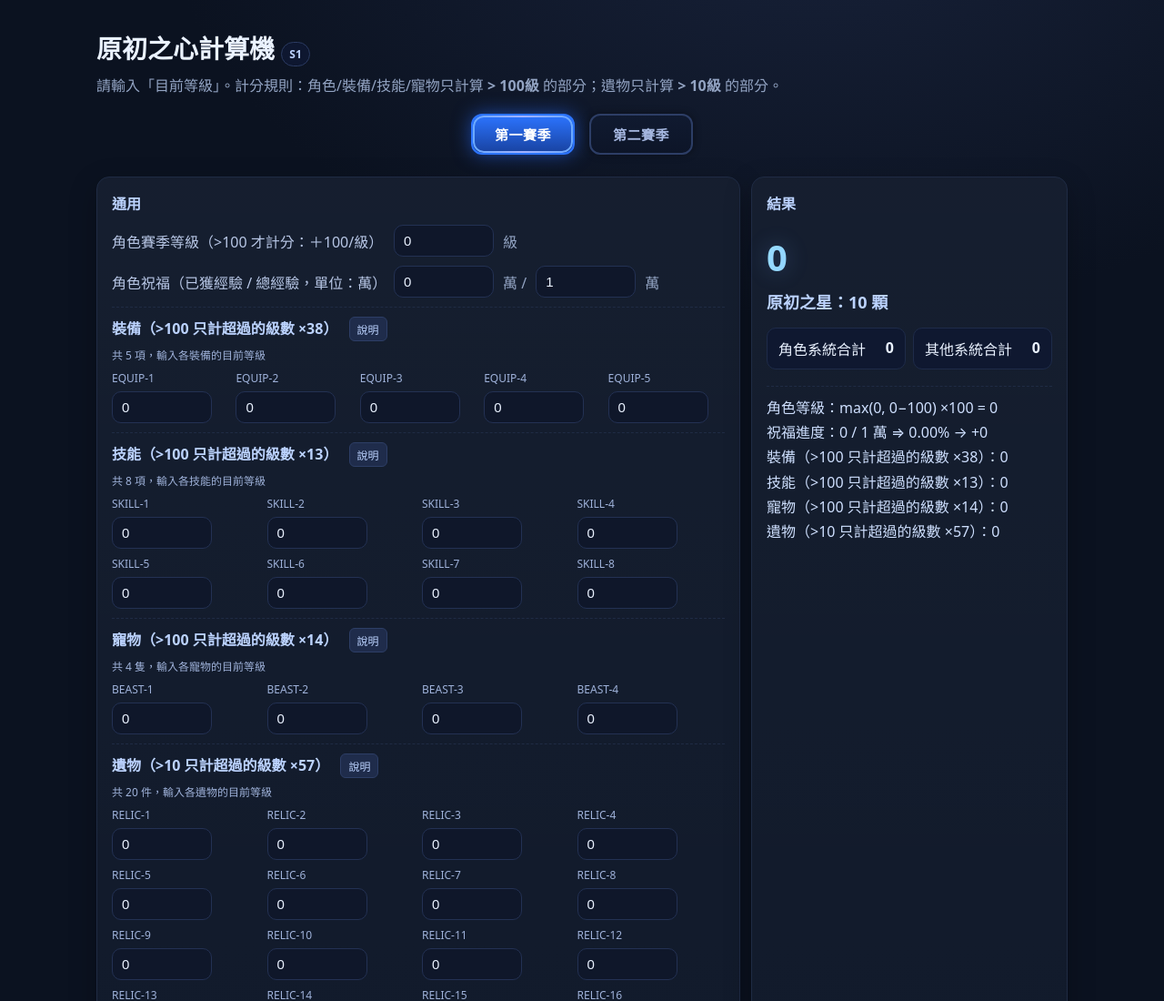
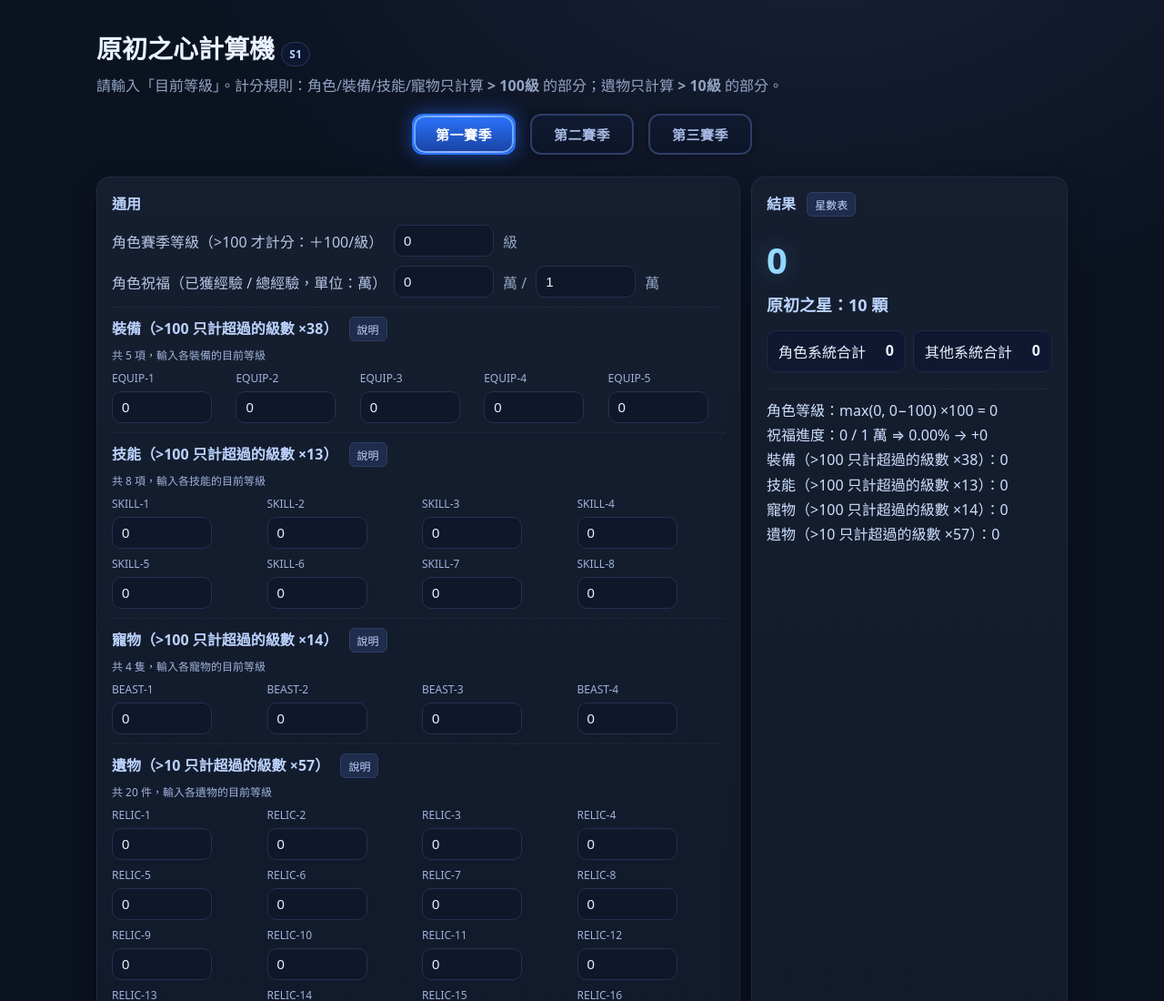
Before and after one commit to jasonliu1231/Scepter-Sword, a plain HTML site: page index.html in a window 1280 px wide. Shown: the top 1100 px of the page at 91% size. Drawn offline with Linux system fonts and the light colour scheme.

Commit message:
新增第三賽季計算，新增星數表

```diff
--- a/app.js
+++ b/app.js
@@ -32,6 +32,37 @@ const MODES = {
     TH: { char: 130, equip: 130, skill: 130, beast: 130, relic: 13 },
     DIV: 27,
     BASE: 45
+  },
+
+  S3: {
+    badge: "S3",
+    sub: "評分計算規則：角色賽季等級每提升1級，養成評分提升100。裝備+14，技能+5，幻獸+6，古遺物+26。角色祝福依填充比例換算加分。",
+    labels: {
+      char: "角色賽季等級（>160 才計分：＋100/級）",
+      equip: "裝備總賽季強化等級（>160 每級＋14）",
+      skill: "技能總賽季等級（>160 每級＋5）",
+      beast: "幻獸總賽季等級（>160 每級＋6）",
+      relic: "古遺物總賽季等級（>16 每級＋26）"
+    },
+    // 係數（你截圖上的那組）
+    C: {
+      char: 100,
+      equip: 14,
+      skill: 5,
+      beast: 6,
+      relic: 26
+    },
+    // 門檻：超過才計分
+    TH: {
+      char: 160,
+      equip: 160,
+      skill: 160,
+      beast: 160,
+      relic: 16
+    },
+    // 星數：先沿用 S2 規則，之後有新情報再改
+    DIV: 13, // 總分除以 27
+    BASE: 65 // 再 +111
   }
 };
 
--- a/index.html
+++ b/index.html
@@ -25,6 +25,7 @@
         <div class="nav">
             <button class="on" data-mode="S1">第一賽季</button>
             <button data-mode="S2">第二賽季</button>
+            <button data-mode="S3">第三賽季</button>
         </div>
 
         <div class="grid">
@@ -79,7 +80,11 @@
 
             <!-- 右：輸出 -->
             <div class="card out" style="grid-column: span 4;">
-                <h2>結果</h2>
+                <h2>
+                    結果
+                    <!-- 新增：原初之星對照表按鈕 -->
+                    <button class="infoBtn" data-img="star.png">星數表</button>
+                </h2>
                 <div class="total" id="total">0</div>
                 <div class="stars">原初之星：<span id="stars">10</span> 顆</div>
                 <div class="kpi">
```
Also changed, not shown: star.png (added).
